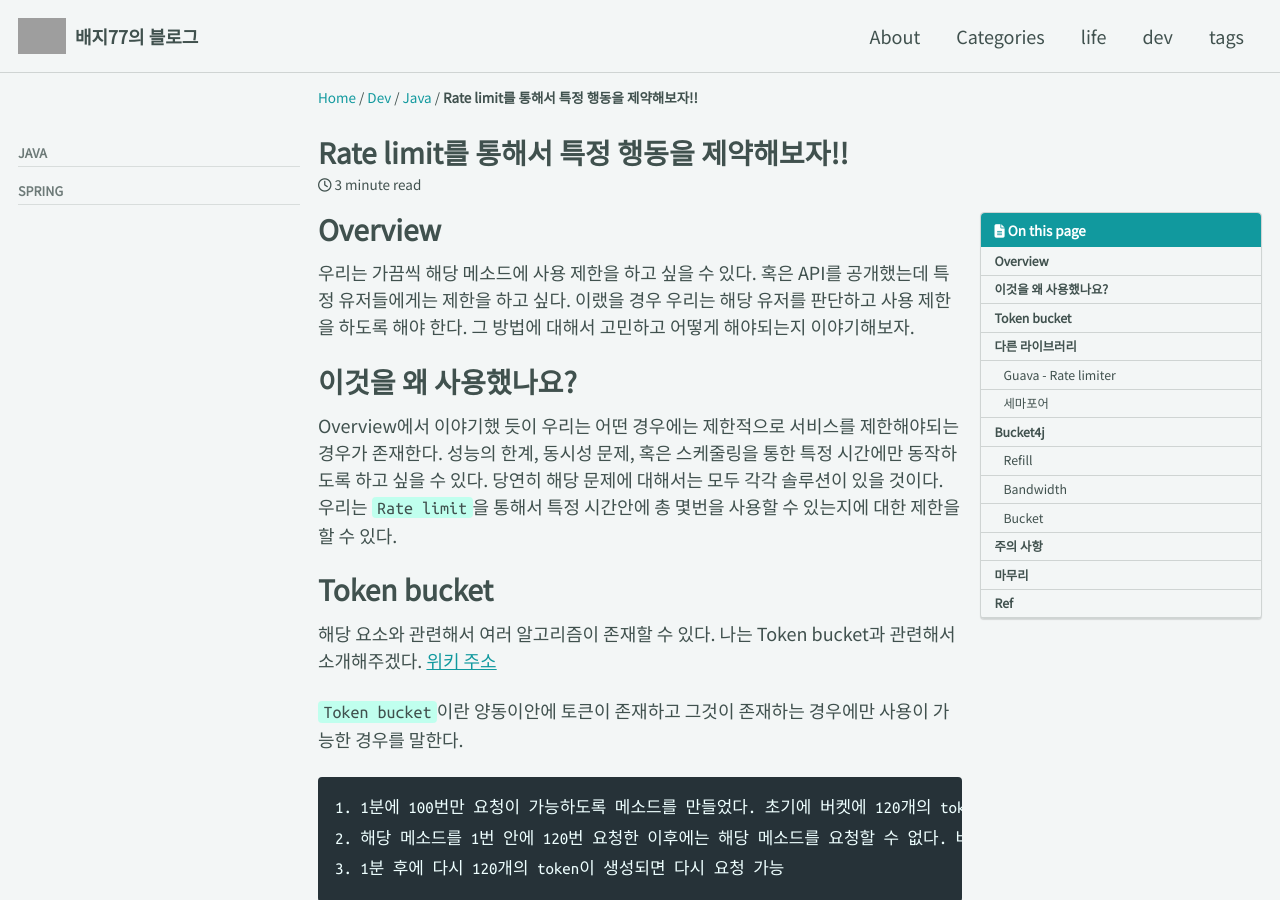
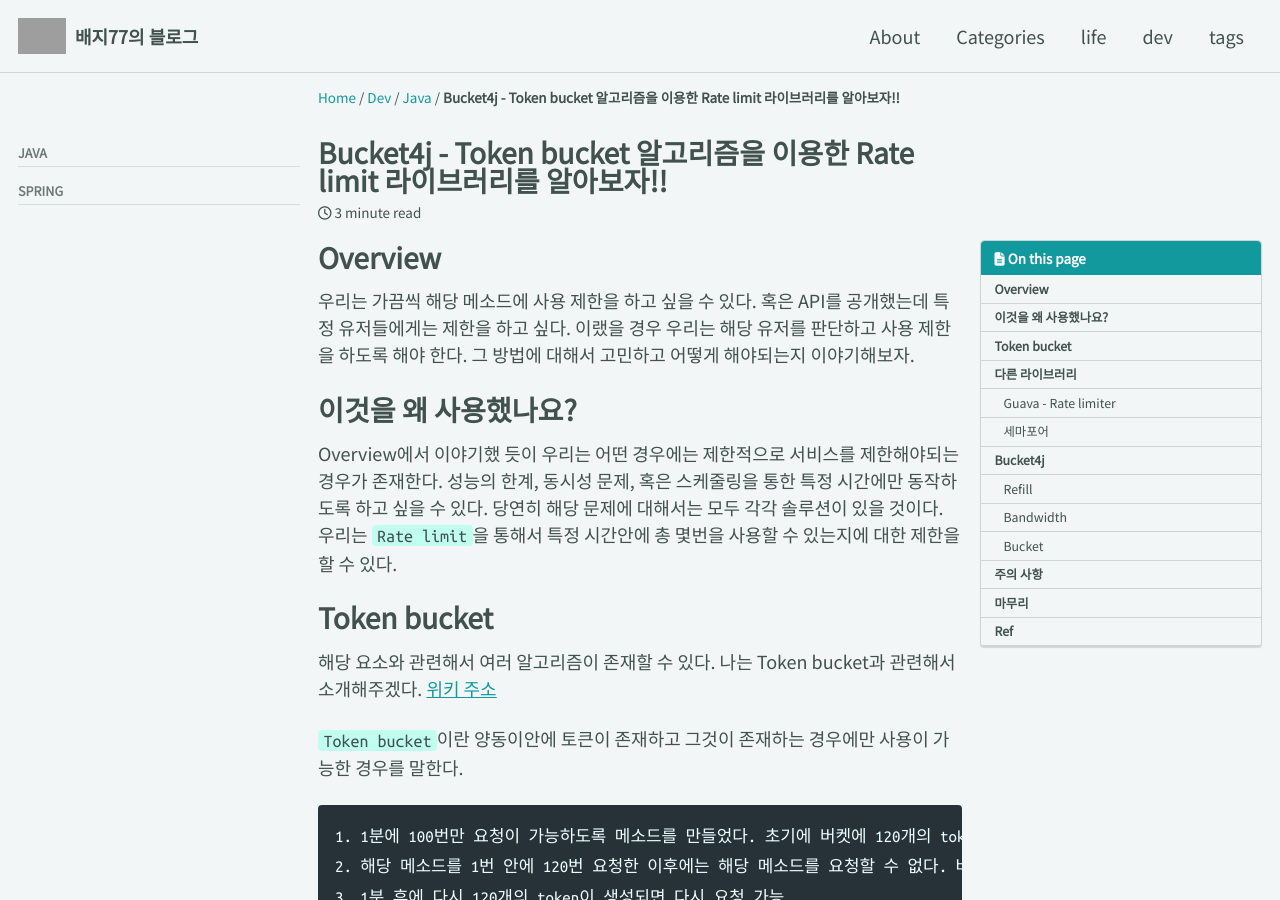
Before and after one commit to BaeJi77/BaeJi77.github.io, a Jekyll site: the page built from _posts/dev/2020-12-13-Java-rate-limit-bukcet4j.md, in a window 1280 px wide and 900 px high. Built offline with Jekyll 4.4.1, drawn with Linux system fonts in a browser that asks for light colours; cached includes are drawn as plain includes; nearby versions of some CDN libraries; comment, search, counter and statistics services are not loaded; grey boxes are pictures that could not be loaded.

Commit message:
Rename title bucket4j

```diff
--- a/_posts/dev/2020-12-13-Java-rate-limit-bukcet4j.md
+++ b/_posts/dev/2020-12-13-Java-rate-limit-bukcet4j.md
@@ -1,5 +1,5 @@
 ---
-title: "Rate limit를 통해서 특정 행동을 제약해보자!!"
+title: "Bucket4j - Token bucket 알고리즘을 이용한 Rate limit 라이브러리를 알아보자!!"
 
 categories:
   - dev
```
